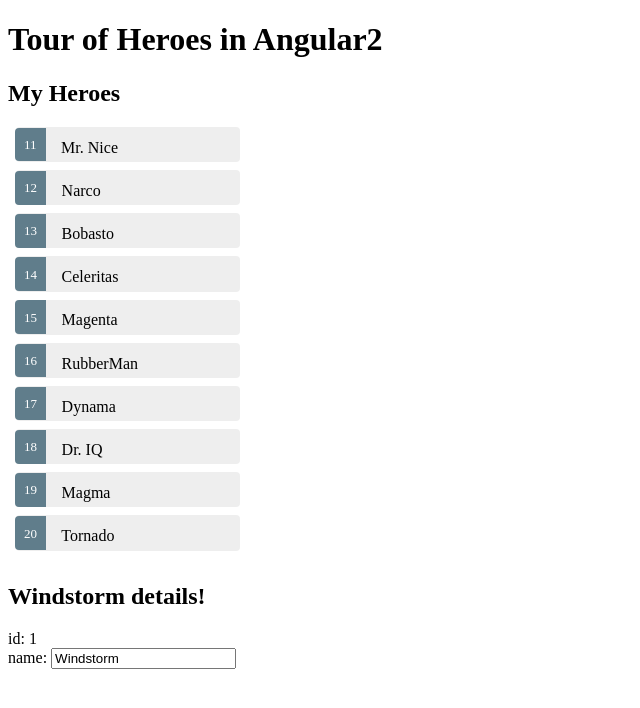
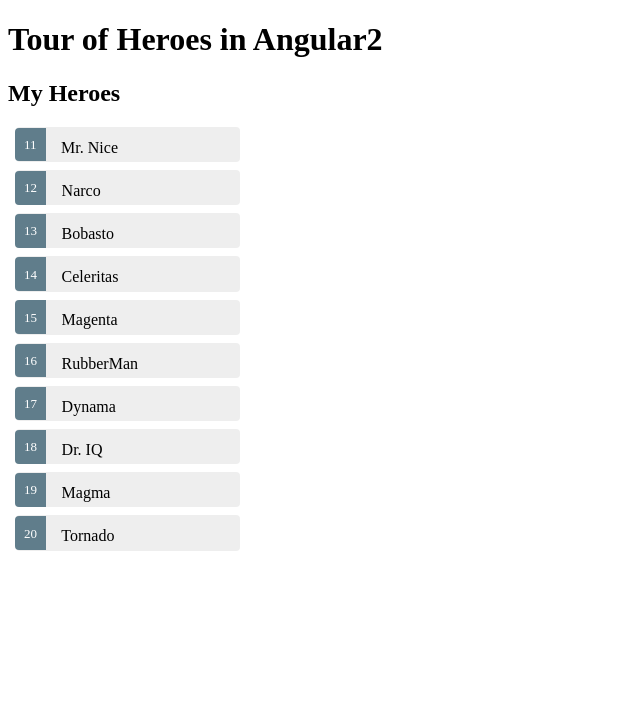
Before and after one commit to gpdoud/angular2, an Angular app in the folder angular-tour-of-heroes/: page / in a window 1280 px wide. Shown: the top 708 px of the page, without its empty margins (0-640 px from the left). Built offline with nearby package versions, Linux system fonts and the light colour scheme.

Commit message:
angular-tour-of-heroes: finished master/detail

```diff
--- a/angular-tour-of-heroes/src/app/app.component.ts
+++ b/angular-tour-of-heroes/src/app/app.component.ts
@@ -18,21 +18,24 @@
 	{ id: 20, name: 'Tornado' }
 ];
 
+
 @Component({
   selector: 'app-root',
   template: `
   	<h1>{{title}}</h1>
   	<h2>My Heroes</h2>
   	<ul class="heroes">
-  		<li *ngFor='let hero of heroes'>
+  		<li *ngFor='let hero of heroes' (click)='onSelect(hero)' [class.selected]='hero === selectedHero'>
   			<span class='badge'>{{hero.id}}</span> {{hero.name}}
   		</li>
-  	</ul>
-  	<h2>{{hero.name}} details!</h2>
-  	<div><label>id: </label>{{hero.id}}</div>
-  	<div>
-  		<label>name: </label>
-  		<input [(ngModel)]='hero.name' placeholder='name'>
+ 	</ul>
+ 	<div *ngIf='selectedHero'>
+ 		<h2>{{selectedHero.name}} details!</h2>
+	  	<div><label>id: </label>{{selectedHero.id}}</div>
+	  	<div>
+	  		<label>name: </label>
+	  		<input [(ngModel)]='selectedHero.name' placeholder='name'>
+	  	</div>
   	</div>
   `,
   //templateUrl: './app.component.html',
@@ -90,9 +93,10 @@
 
 export class AppComponent {
   title = 'Tour of Heroes in Angular2';
-  hero: Hero = {
-  	id: 1,
-  	name: 'Windstorm'
-  };
+  selectedHero: Hero;
   heroes = HEROES;
+
+  onSelect(hero: Hero): void {
+	this.selectedHero = hero;
+  }
 }
```
